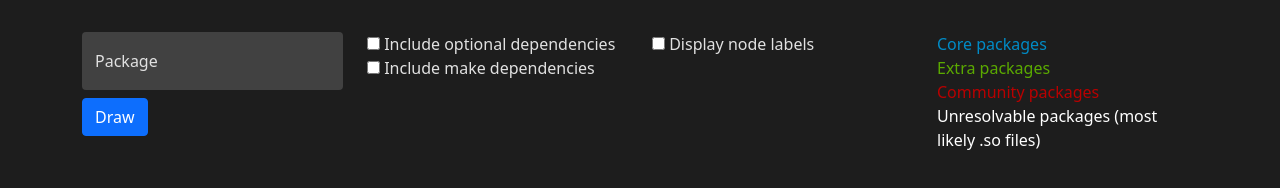
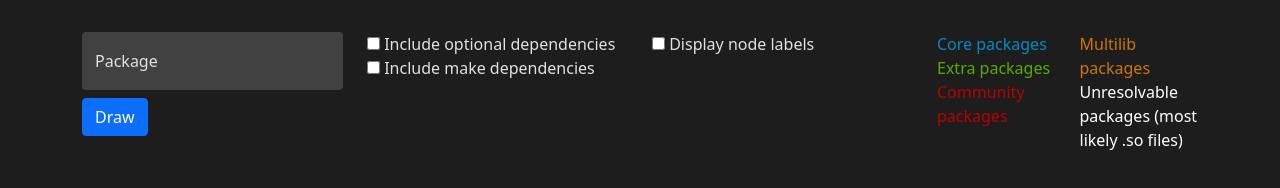
Before and after one commit to CDaut/Clemens-Dautermann.github.io, a website: page index.html in a window 1280 px wide. Drawn offline with nearby package versions, Linux system fonts and the light colour scheme.

Commit message:
color for multilib

```diff
--- a/index.html
+++ b/index.html
@@ -122,6 +122,8 @@
                     return "#008bc6"
                 case 'community':
                     return '#b90000'
+                case 'multilib':
+                    return '#d07603'
                 default:
                     return '#ffffff'
             }
@@ -164,10 +166,15 @@
         </div>
         <div class="col  mt-3 mb-3">
             <div class="row">
-                <span style="color: #008bc6">Core packages</span>
-                <span style="color: #5baa00">Extra packages</span>
-                <span style="color: #b90000">Community packages</span>
-                <span style="color: #ffffff">Unresolvable packages (most likely .so files)</span>
+                <div class="col">
+                    <span style="color: #008bc6">Core packages</span>
+                    <span style="color: #5baa00">Extra packages</span>
+                    <span style="color: #b90000">Community packages</span>
+                </div>
+                <div class="col">
+                    <span style="color: #d07603">Multilib packages</span>
+                    <span style="color: #ffffff">Unresolvable packages (most likely .so files)</span>
+                </div>
             </div>
         </div>
     </div>
```
